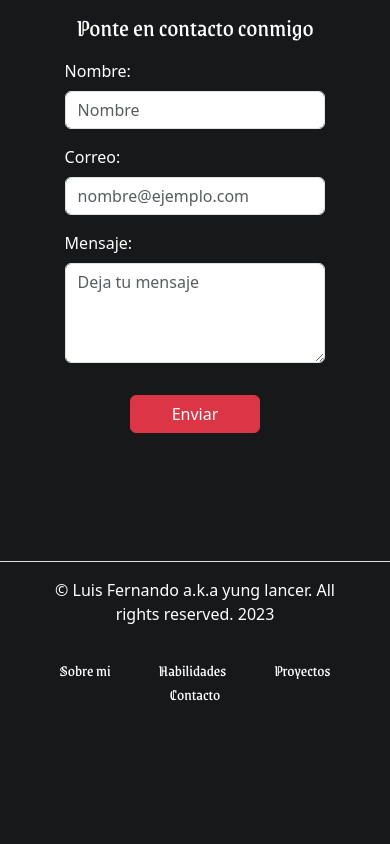
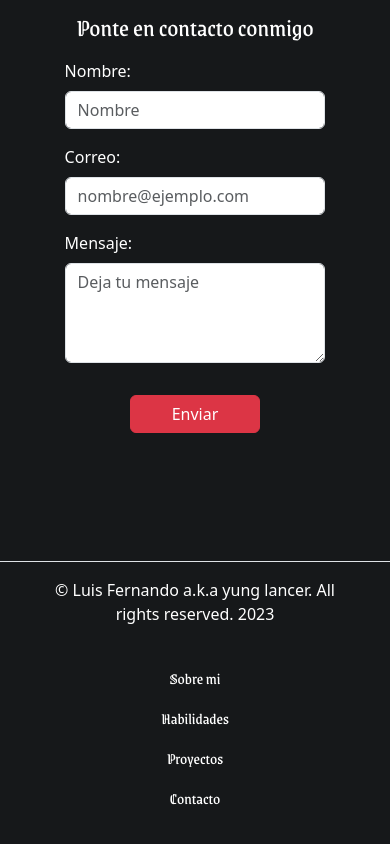
Before and after one commit to yunglancer/Portfolio-Luis-Fernando, a plain HTML site: page index.html in a window 390 px wide. Shown: the part 8354-9198 px from the top of the page. Before the commit the page ends 9100 px from the top, so only its background shows below. Drawn offline with nearby package versions, Linux system fonts and the light colour scheme.

Commit message:
actualizacion 7 footer responsive 	modified:   css/index.css

```diff
--- a/css/index.css
+++ b/css/index.css
@@ -509,14 +509,25 @@ footer a{
 
 }
 
+@media (max-width: 450px){
+  footer ul{
+    flex-direction: column !important;
+    justify-content: center !important;
+    text-align: center;
+  }
+  footer li{
+    margin: auto;
+    margin-bottom: 0.5rem;
+    margin-top: 0.5rem;
+  }
+
+}
+
 @media (max-width: 385px){
   header button a{
     font-size: 0.8rem !important;
   }
 
-  footer ul a{
-    font-size: 0.8rem !important;
-  }
   footer ul{
     margin-left: 0.5rem !important;
     margin-right: 0.5rem !important;
```
